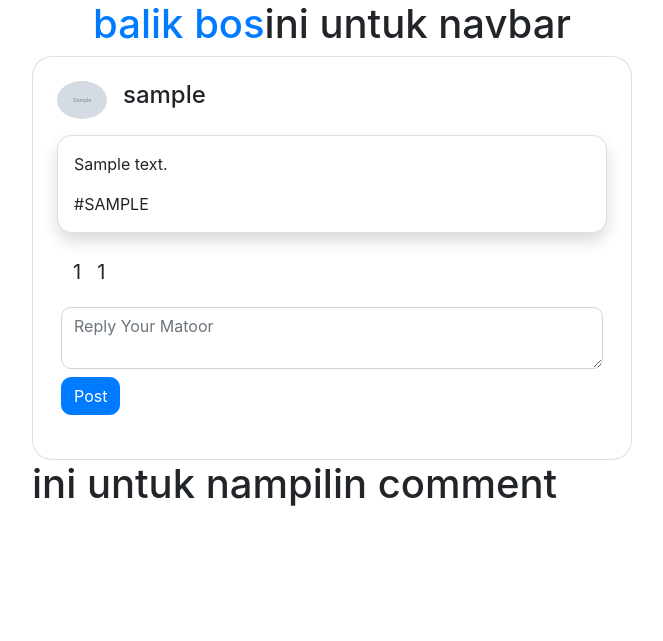
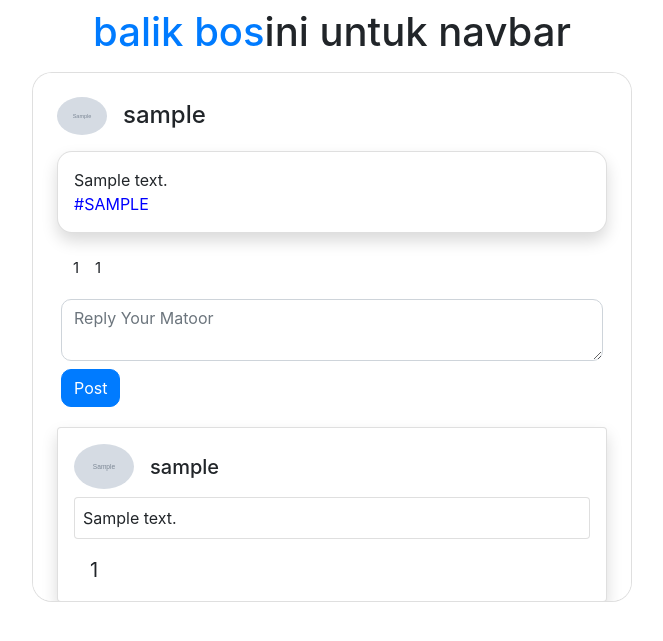
Before and after one commit to ivanWib/matoor, a PHP site: page /comment.php?id=1 in a window 1280 px wide. Shown: the top 641 px of the page, without its empty margins (308-971 px from the left). Run offline with PHP 8.4, Linux system fonts and the light colour scheme; tables that the repository leaves empty hold one stand-in row (values such as "Sample post"); grey boxes marked "Sample" are stand-in pictures; some libraries are stand-ins or nearby versions.

Commit message:
cooment System Co-authored-by: Steve Christian <stevgamz@users.noreply.github.com> Co-authored-by: ivan <ivanWib@users.noreply.github.com>

```diff
--- a/comment.php
+++ b/comment.php
@@ -9,16 +9,20 @@ require 'utilities.php';
 //     </script>";
 // }
 
+
 if (isset($_POST["comment"])) {
     if (!isset($_SESSION["login"])){
         echo "<script>
         alert('Login Dulu Brooo');
         document.location.href = 'index.php';
         </script>";
+    } else if($_POST["content"] === ""){
+        echo "<script>
+            alert('isi dulu');
+        </script>";
     } else if (comment($_POST) > 0) {
         echo "<script>
                 alert('Data telah ditambahkan');
-                document.location.href = 'index.php';
             </script>";
     } else {
         echo mysqli_error($connect);
@@ -26,6 +30,7 @@ if (isset($_POST["comment"])) {
 }
 $id = $_GET["id"];
 $add = query("SELECT * FROM posts WHERE id_post = $id");
+$addcomment = query("SELECT * FROM comments WHERE id_post = $id");
 $user = query("SELECT * FROM users WHERE id_user = " . $add[0]["id_user"]);
 $like = query("SELECT COUNT(id_user) 'likes' FROM likes_post WHERE id_post = " . $add[0]["id_post"]);
 $jumlahcom = query("SELECT COUNT(id_comment) 'jumlahcom' FROM comments WHERE id_post = " . $add[0]["id_post"]);
@@ -44,30 +49,30 @@ $jumlahcom = query("SELECT COUNT(id_comment) 'jumlahcom' FROM comments WHERE id_
 
 <body>
     <div id="BUNGKUS" class="container d-flex flex-column align-items-center">
-        <div id="NAVBAR" class="d-flex justify-content-between">
+        <div id="NAVBAR" class="navbar d-flex justify-content-between">
             <a href="index.php"><h1>balik bos</h1></a>
             <h1>ini untuk navbar</h1>
         </div>
         <div id="CONTENT">
             <div id="POSTINGAN" class="d-flex flex-column align-items-center">
-                <div class="card p-4" style="width:600px; border-radius:20px;">
+                <div class="card p-4 overflow-auto" style="width:600px; height:530px; border-radius:20px;">
                     <div class="d-flex">
                         <img style="width:50px" class="card-img-top rounded-circle" src="foto/<?= $user[0]["foto"] ?>" alt="foto" width="100" />
                         <div class="d-flex align-items-center ml-3">
-                            <h4><?= $user[0]["username"] ?></h4>
+                            <h4 class="mb-0"><?= $user[0]["username"] ?></h4>
                         </div>
                     </div>
                     <div class="mt-3 d-flex flex-column">
                         <div class="card p-3 shadow p-3 mb-3 bg-body" style="border-radius:15px;">
-                            <p><?= $add[0]["content"]; ?></p>
-                            <p class="text-uppercase mb-0">#<?= $add[0]["category"]; ?></p>
+                            <p class="mb-0"><?= $add[0]["content"]; ?></p>
+                            <p style="color:#0000FF" class="text-uppercase mb-0">#<?= $add[0]["category"]; ?></p>
                         </div>
                         <div class="d-flex align-items-center ml-2 mt-2">
-                            <iconify-icon icon="fontisto:like" width="30" height="30"></iconify-icon>
-                            <p style="font-size:20px" class="mb-0 ml-2"><?= $like[0]["likes"] ?></p>
-                            <iconify-icon class="ml-2" icon="heroicons:chat-bubble-oval-left-ellipsis-solid" width="30" height="30">
+                            <iconify-icon icon="fontisto:like" width="20" height="20"></iconify-icon>
+                            <p style="font-size:15px" class="mb-0 ml-2"><?= $like[0]["likes"] ?></p>
+                            <iconify-icon class="ml-2" icon="heroicons:chat-bubble-oval-left-ellipsis-solid" width="20" height="20">
                             </iconify-icon>
-                            <p style="font-size:20px" class="mb-0 ml-2"><?= $jumlahcom[0]["jumlahcom"] ?></p>
+                            <p style="font-size:15px" class="mb-0 ml-2"><?= $jumlahcom[0]["jumlahcom"] ?></p>
                         </div>
                     </div>
                     <div id="COMMENT INPUT">
@@ -79,10 +84,35 @@ $jumlahcom = query("SELECT COUNT(id_comment) 'jumlahcom' FROM comments WHERE id_
                             </div>
                         </form>
                     </div>
+                    <div id="COMMENT">
+                        <?php foreach ($addcomment as $row) :
+                            $user = query("SELECT * FROM users WHERE id_user = " . $row["id_user"])[0];
+                            $like = query("SELECT COUNT(id_user) 'likes' FROM likes_post WHERE id_post = " . $row["id_post"])[0];
+                        ?>
+                        <div class="column">
+                            <div class="card mb-4 shadow p-3 mb-3 bg-body">
+                                <div class="media d-flex flex-wrap align-items-center justify-content-between">
+                                    <div class="justify-content-between d-flex flex-wrap align-items-center gap-3">
+                                        <img src="foto/<?= $user["foto"] ?>" alt="foto" class="d-block rounded-circle" width=60 >
+                                        <h5 class="mb-0 ml-3"><?= $user["username"] ?></h5>
+                                    </div>
+                                </div>
+                                <div class="card p-2 mt-2">
+                                    <p class="mb-0"><?= $row["content"]; ?></p>
+                                </div>
+                                <div class="d-flex flex-row justify-content-between align-items-center mt-2">
+                                    <div class="px-2 pt-2 d-flex gap-2">
+                                        <a href="like.php?id=<?= $row["id_post"] ?>">
+                                        <iconify-icon icon="fontisto:like" width="30" height="30"></iconify-icon>
+                                        </a>
+                                        <p style="font-size:20px" class="mb-0 ml-2"><?= $like["likes"] ?></p>
+                                    </div>
+                                </div>
+                            </div>
+                            <?php endforeach; ?>
+                        </div>
+                    </div>
                 </div>
-            </div>
-            <div id="COMMENT">
-                <h1>ini untuk nampilin comment</h1>
             </div>
         </div>
     </div>
--- a/index.php
+++ b/index.php
@@ -36,7 +36,7 @@ $add = query("SELECT * FROM posts");
 </head>
 
 <body>
-    <div id="container" class="container d-flex flex-column align-items-center">
+    <div id="container" class="d-flex flex-column align-items-center">
         <div id="navbar" class="navbar card fixed-top d-flex justify-content-between">
             <div class="container">
                 <div>
@@ -53,7 +53,7 @@ $add = query("SELECT * FROM posts");
                 <?php } ?>
             </div>
         </div>
-        <div style="height:530px; width:1200px" class="card mt-5 overflow-auto">
+        <div id="body" style="height:530px; width:1200px; margin-top:80px" class="card overflow-auto">
             <div id="content" class="d-flex flex-row w-100">
                 <div id="PROFILE" class="w-25 d-flex justify-content-center position-fixed">
                     <div style="height:350px" class="w-75 mt-5 card d-flex flex-column align-items-center shadow p-3 mb-3 bg-body">
@@ -72,7 +72,7 @@ $add = query("SELECT * FROM posts");
                 </div>
                 <div id="DASHBOARD" style="width:90%" class="d-flex justify-content-end" style="width:500px">
                     <div id="bungkus" class="w-50">
-                        <div class="justify-content-between d-flex align-items-center mt-5">
+                        <div class="d-flex justify-content-center mt-5">
                             <h1>DASHBOARD</h1>
                         </div>
                         <?php foreach ($add as $row) :
```
